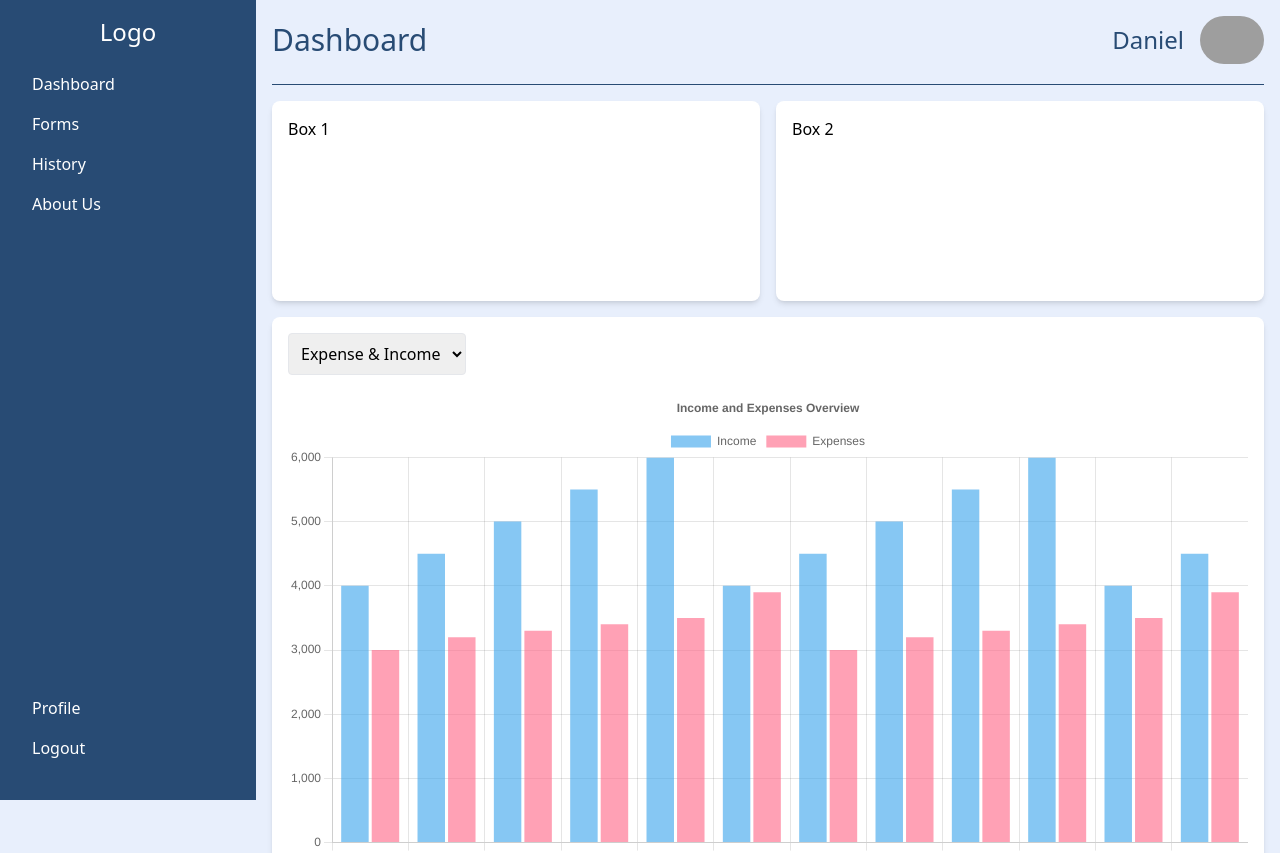
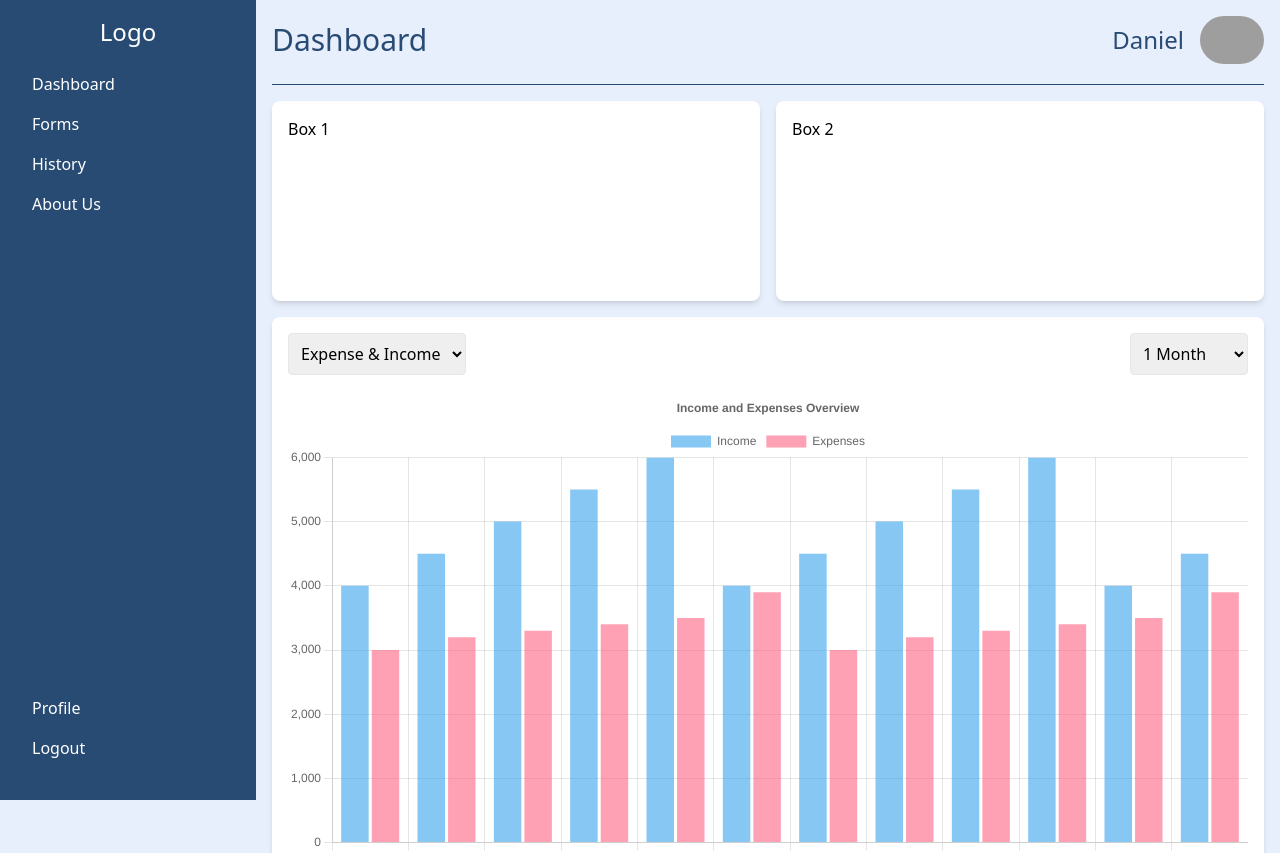
Before and after one commit to DanielFreeman068/react_tailwind, a React (Create React App) app in the folder react_tailwind/: page / in a window 1280 px wide. Shown: the top 853 px of the page. Built offline with nearby package versions, Linux system fonts and the light colour scheme; grey boxes are pictures that could not be loaded.

Commit message:
Update App.jsx

```diff
--- a/react_tailwind/src/App.jsx
+++ b/react_tailwind/src/App.jsx
@@ -128,6 +128,11 @@ const Dashboard = () => {
                 <option value="expenseIncome">Expense & Income</option>
                 <option value="debt">Debt</option>
               </select>
+              <select value={selectedOption} className="mb-4 p-2 border rounded float-right">
+                <option value="1_month">1 Month</option>
+                <option value="6_months">6 Months</option>
+                <option value="12_months">12 Months</option>
+              </select>
               {/* Chart */}
               <Bar data={chartDataActive} options={chartOptions} />
             </div>
```
